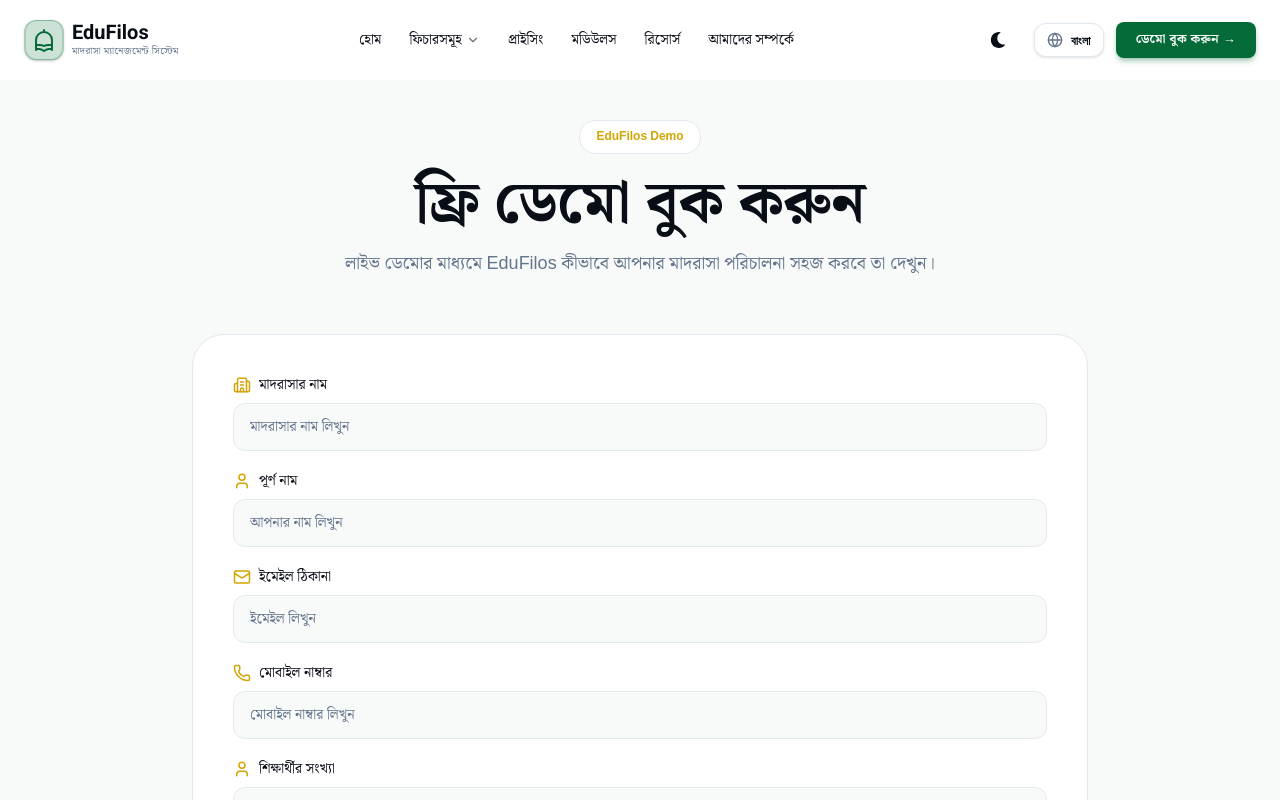
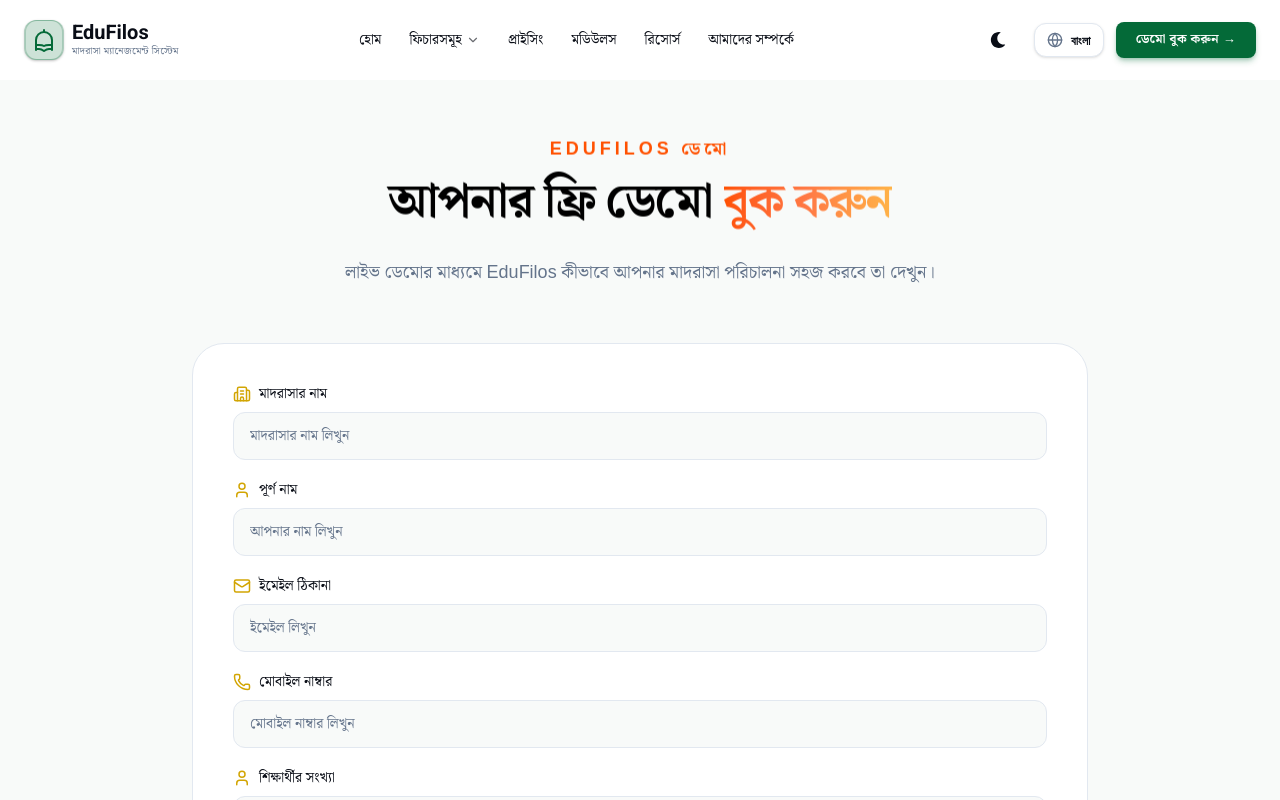
Before and after one commit to almahmud-dev/edufilo, a Next.js app: page /demo in a window 1280 px wide. Shown: the top 800 px of the page. Built offline with nearby package versions, Linux system fonts and the light colour scheme.

Commit message:
demo done

```diff
--- a/src/components/auth/LoginSection.jsx
+++ b/src/components/auth/LoginSection.jsx
@@ -19,7 +19,7 @@
             <div className="max-w-xl">
               <h1 className="text-4xl font-black">
                 {lang === "BN" ? "স্বাগতম" : "Welcome Back"}{" "}
-                <span className="text-primary">EduFilos</span>
+                <span className="bg-gradient-to-r from-orange-500 via-amber-400 to-yellow-500 bg-clip-text text-transparent drop-shadow-sm">EduFilos</span>
               </h1>
 
               <p className="mt-6 text-muted">
--- a/src/components/auth/RegisterSection.jsx
+++ b/src/components/auth/RegisterSection.jsx
@@ -5,7 +5,6 @@
 import RegisterForm from "./RegisterForm";
 import FeatureList from "./FeatureList";
 import { useLanguage } from "@/context/LanguageContext";
-import PublicHeader from "../layouts/PublicHeader";
 
 export default function RegisterSection() {
   const { lang } = useLanguage();
@@ -26,7 +25,7 @@
                 {lang === "BN"
                   ? "আপনার অ্যাকাউন্ট তৈরি করুন"
                   : "Create Your Account"}{" "}
-                <span className="text-primary">
+                <span className="bg-gradient-to-r from-orange-500 via-amber-400 to-yellow-500 bg-clip-text text-transparent drop-shadow-sm">
                   {lang === "BN" ? "ভবিষ্যৎ গড়ুন" : "Shape a Better Tomorrow"}
                 </span>
               </h1>
@@ -39,7 +38,7 @@
 
               <FeatureList />
             </div>
-            <div className="bg-card border border-border-custom rounded-[32px] shadow-sm p-6 md:p-10">
+            <div className="bg-card border border-border-custom rounded-4xl shadow-sm p-6 md:p-10">
               <div className="text-center mb-10">
                 <h2 className="text-3xl font-bold text-foreground">
                   {lang === "BN" ? "অ্যাকাউন্ট তৈরি করুন" : "Create Account"}
--- a/src/components/demo/DemoSection.jsx
+++ b/src/components/demo/DemoSection.jsx
@@ -5,7 +5,7 @@
 import Container from "@/components/ui/Container";
 import Button from "@/components/ui/Button";
 import DemoFormField from "./DemoFormField";
-import { demoContent } from "./demoContent";
+import { demoContent, demoSection } from "./demoContent";
 
 import {
   Building2,
@@ -17,12 +17,11 @@
   Megaphone,
   ShieldCheck,
 } from "lucide-react";
+import SectionHeader from "../common/SectionHeader";
 
 export default function DemoSection() {
   const { lang } = useLanguage();
-
   const t = demoContent[lang];
-
   const [formData, setFormData] = useState({
     madrasha: "",
     fullName: "",
@@ -67,13 +66,11 @@
         {/* Header */}
 
         <div className="max-w-3xl mx-auto text-center mb-14">
-          <span className="inline-flex items-center rounded-full border border-border-custom bg-card px-4 py-2 text-xs font-semibold text-gold">
-            {t.badge}
-          </span>
-
-          <h1 className="mt-5 text-4xl md:text-6xl font-black text-foreground">
-            {t.title}
-          </h1>
+          <SectionHeader
+            label={demoSection.label[lang === "BN" ? "bn" : "en"]}
+            text={demoSection.title[lang === "BN" ? "bn" : "en"]}
+            colorWord={demoSection.highlight[lang === "BN" ? "bn" : "en"]}
+          />
 
           <p className="mt-4 text-muted md:text-lg">{t.subtitle}</p>
         </div>
--- a/src/components/demo/demoContent.js
+++ b/src/components/demo/demoContent.js
@@ -1,3 +1,17 @@
+export const demoSection = {
+  label: {
+    en: "EduFilos Demo",
+    bn: "EduFilos ডেমো",
+  },
+  title: {
+    en: "Book Your Free Demo",
+    bn: "আপনার ফ্রি ডেমো বুক করুন",
+  },
+  highlight: {
+    en: "Free Demo",
+    bn: "বুক করুন",
+  },
+};
 export const demoContent = {
   EN: {
     badge: "EduFilos Demo",
@@ -25,8 +39,7 @@
 
     submit: "Book Free Demo →",
 
-    trust:
-      "Our team will contact you shortly to confirm your demo session.",
+    trust: "Our team will contact you shortly to confirm your demo session.",
   },
 
   BN: {
@@ -55,7 +68,6 @@
 
     submit: "ডেমো বুক করুন →",
 
-    trust:
-      "আমাদের টিম খুব দ্রুত আপনার সাথে যোগাযোগ করে ডেমো নিশ্চিত করবে।",
+    trust: "আমাদের টিম খুব দ্রুত আপনার সাথে যোগাযোগ করে ডেমো নিশ্চিত করবে।",
   },
 };
--- a/src/components/layouts/Banner.jsx
+++ b/src/components/layouts/Banner.jsx
@@ -30,7 +30,7 @@
       <Container className="px-2 sm:px-4 relative z-10 flex flex-col lg:flex-row gap-4 lg:gap-8 items-center py-4 sm:py-12">
         <div className="lg:w-6/12 flex flex-col justify-center text-left gap-y-3 sm:gap-y-5 mx-auto lg:mx-0">
           {/* badge */}
-          <div className="inline-flex items-center gap-2 border border-primary/20 bg-primary/5 rounded-full px-3 py-1.5 text-xs font-semibold w-fit text-primary">
+          <div className="inline-flex items-center gap-2 border border-gold/20 bg-gold/5 rounded-full px-3 py-1.5 text-xs font-semibold w-fit text-gold">
             <span className="w-2 h-2 rounded-full bg-gold animate-pulse" />
             {lang === "BN"
               ? "অল-ইন-ওয়ান মাদরাসা ম্যানেজমেন্ট সিস্টেম"
```
